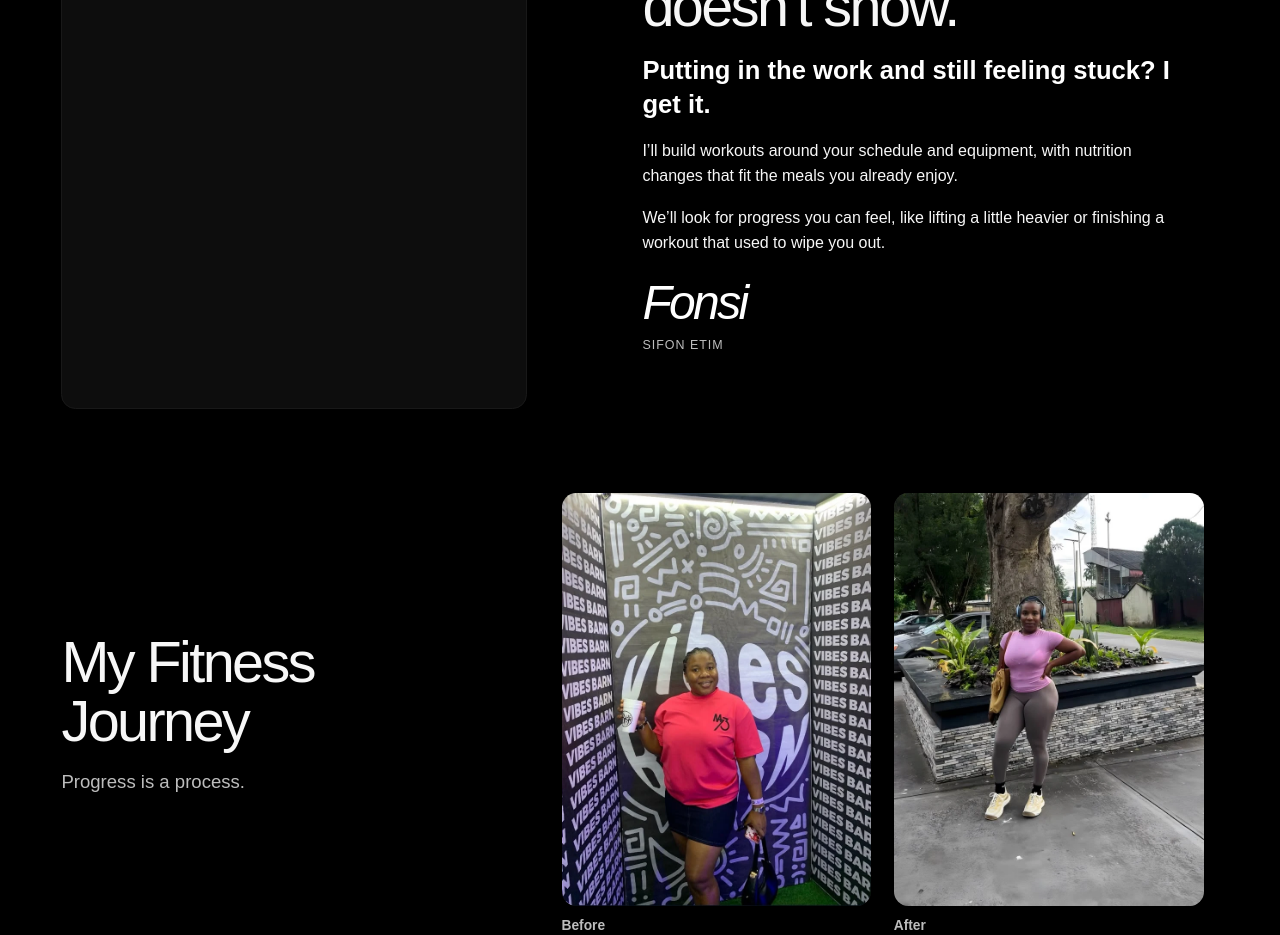
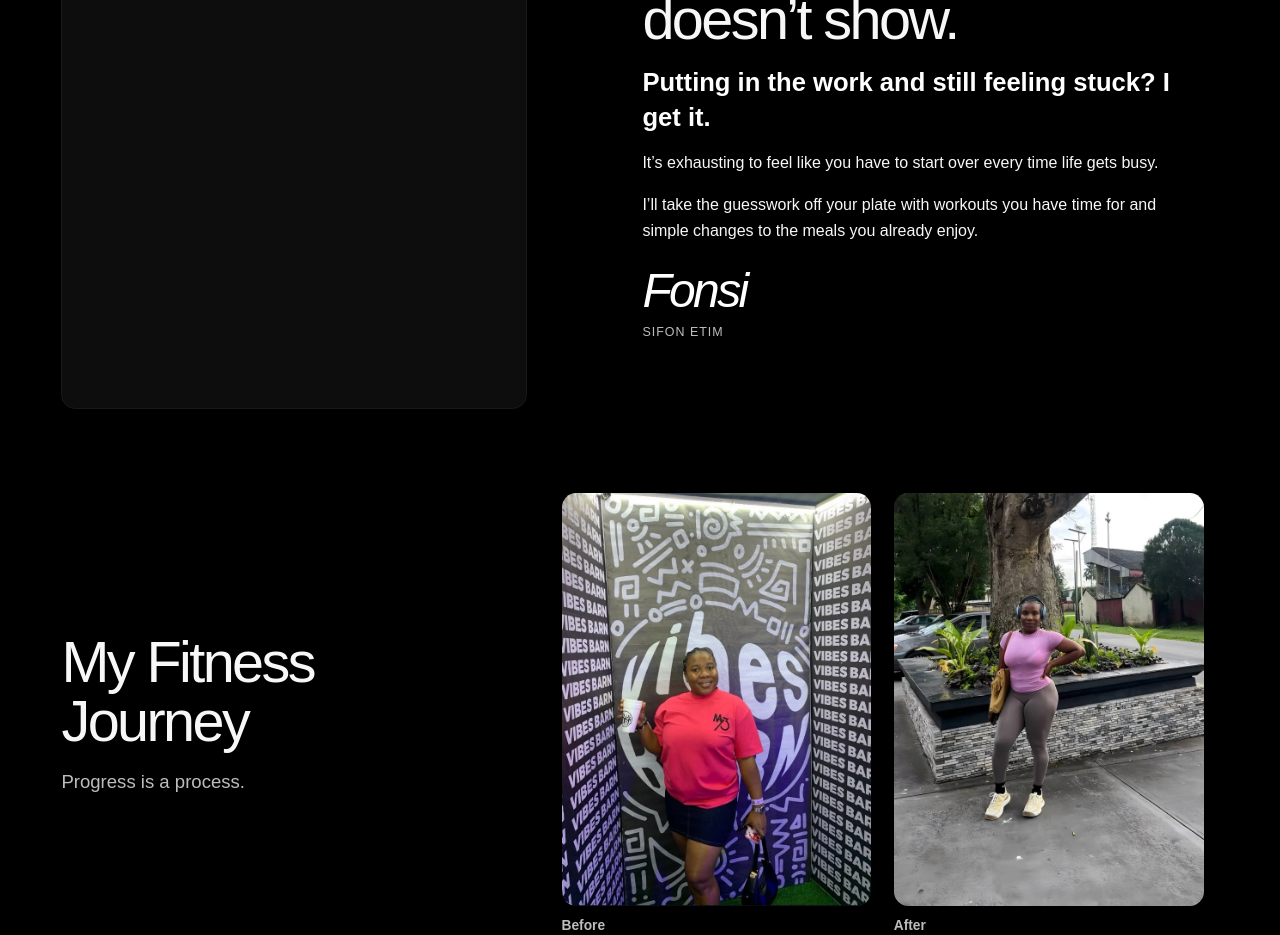
Before and after one commit to Ceetada/coachfonsi, a Next.js app: page / in a window 1280 px wide. Shown: the part 980-1915 px from the top of the page. Built offline with nearby package versions, Linux system fonts and the light colour scheme; a web font is replaced by a local one.

Commit message:
Make the About copy more relatable

```diff
--- a/src/content/site.ts
+++ b/src/content/site.ts
@@ -12,8 +12,8 @@ export const site = {
     heading: "When the work doesn’t show.",
     lead: "Putting in the work and still feeling stuck? I get it.",
     paragraphs: [
-      "I’ll build workouts around your schedule and equipment, with nutrition changes that fit the meals you already enjoy.",
-      "We’ll look for progress you can feel, like lifting a little heavier or finishing a workout that used to wipe you out.",
+      "It’s exhausting to feel like you have to start over every time life gets busy.",
+      "I’ll take the guesswork off your plate with workouts you have time for and simple changes to the meals you already enjoy.",
     ],
     // Replace with approved biographical copy when supplied.
     biography: null as string | null,
```
